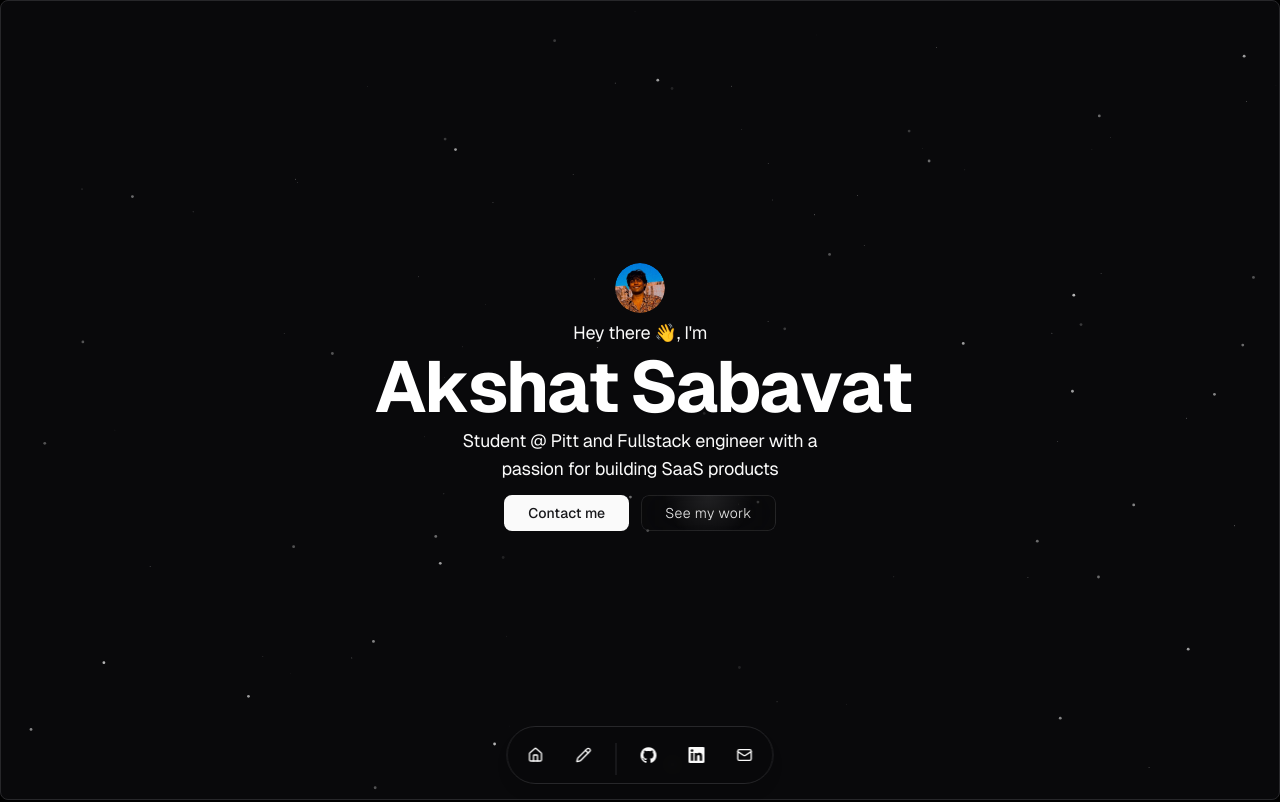
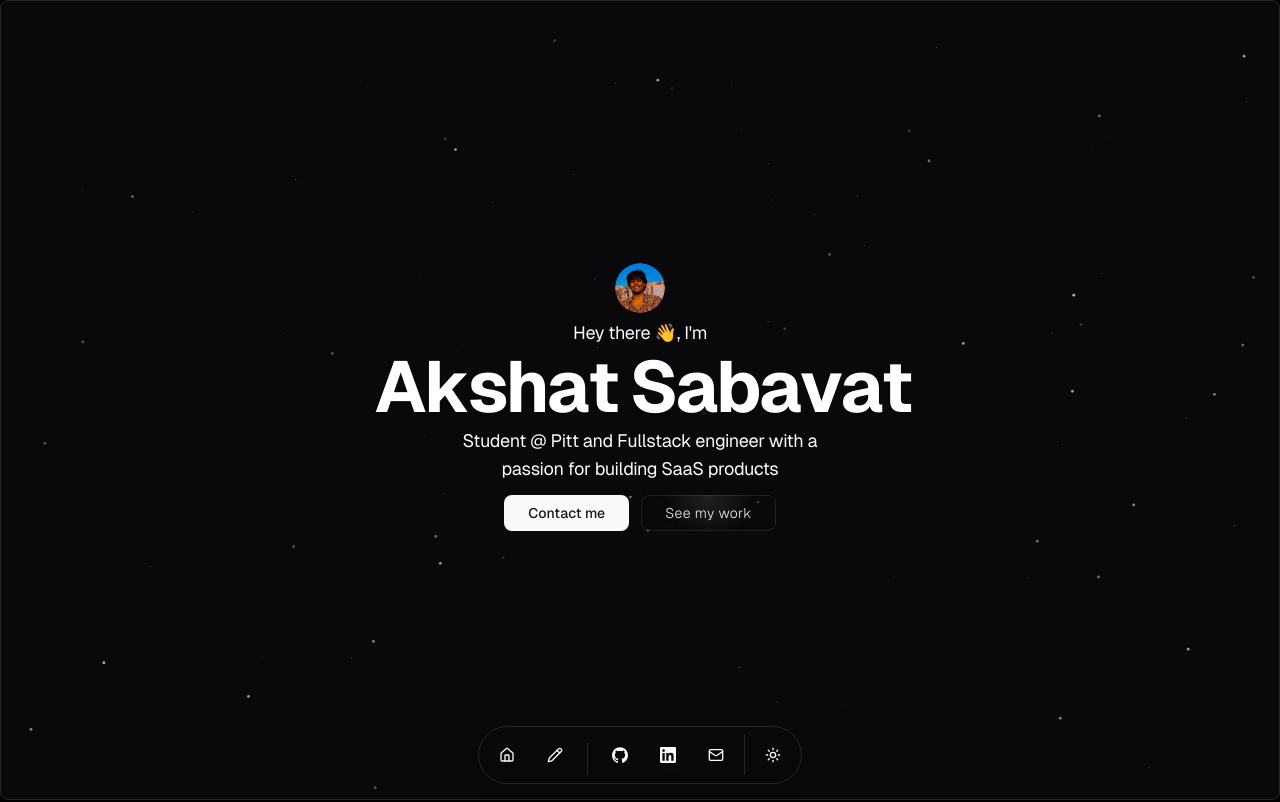
Before and after one commit to akshatsabavat/Portfolio, a Next.js app: page / in a window 1280 px wide. Shown: the top 802 px of the page. Built offline with nearby package versions, Linux system fonts and the light colour scheme.

Commit message:
Fixed: Light and dark feature

```diff
--- a/src/components/custom/NavigationDock.tsx
+++ b/src/components/custom/NavigationDock.tsx
@@ -1,6 +1,15 @@
-import React from "react";
+"use client";
+
+import React, { useEffect, useState } from "react";
 import Link from "next/link";
-import { CalendarIcon, HomeIcon, MailIcon, PencilIcon } from "lucide-react";
+import {
+  CalendarIcon,
+  HomeIcon,
+  MailIcon,
+  PencilIcon,
+  Sun,
+  Moon,
+} from "lucide-react";
 
 import { cn } from "@/lib/utils";
 import { buttonVariants } from "@/components/ui/button";
@@ -12,7 +21,7 @@ import {
   TooltipTrigger,
 } from "@/components/ui/tooltip";
 import { Dock, DockIcon } from "@/components/magicui/dock";
-// import { ModeToggle } from "@/components/mode-toggle";
+import { useTheme } from "next-themes";
 
 export type IconProps = React.HTMLAttributes<SVGElement>;
 
@@ -87,6 +96,21 @@ const DATA = {
 };
 
 const NavigationDock = () => {
+  const { theme, setTheme } = useTheme();
+  const [mounted, setMounted] = useState(false);
+
+  useEffect(() => {
+    setMounted(true);
+  }, []);
+
+  const toggleTheme = () => {
+    setTheme(theme === "dark" ? "light" : "dark");
+  };
+
+  if (!mounted) {
+    return null;
+  }
+
   return (
     <TooltipProvider>
       <Dock className="bg-background/80 backdrop-blur-sm rounded-full border shadow-lg p-2">
@@ -133,6 +157,29 @@ const NavigationDock = () => {
             </Tooltip>
           </DockIcon>
         ))}
+        <Separator orientation="vertical" className="h-full py-2" />
+        <DockIcon>
+          <Tooltip>
+            <TooltipTrigger asChild>
+              <button
+                onClick={toggleTheme}
+                className={cn(
+                  buttonVariants({ variant: "ghost", size: "icon" }),
+                  "size-10 rounded-full"
+                )}
+              >
+                {theme === "dark" ? (
+                  <Sun className="size-4" />
+                ) : (
+                  <Moon className="size-4" />
+                )}
+              </button>
+            </TooltipTrigger>
+            <TooltipContent>
+              <p>Toggle theme</p>
+            </TooltipContent>
+          </Tooltip>
+        </DockIcon>
       </Dock>
     </TooltipProvider>
   );
```
